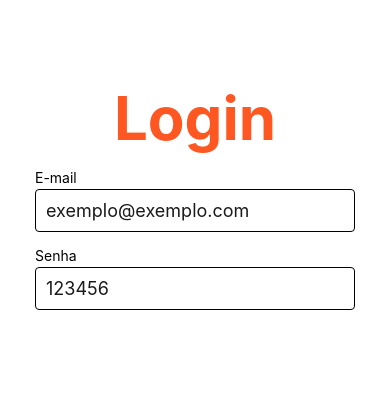
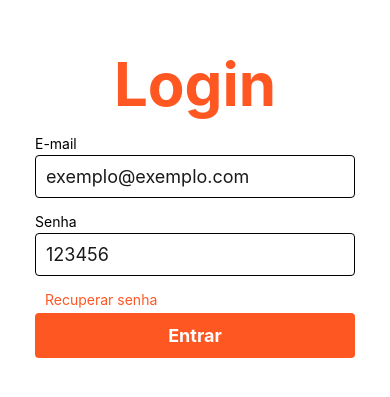
Before and after one commit to WebersonRodrigues/react-native-exemplo, a React Native app: screen / in a window 390 px wide. Shown: the part 219-616 px from the top of the page. Built offline with nearby package versions, Linux system fonts and the light colour scheme.

Commit message:
:sparkles: Criando componentes de exemplo com os alunos.

```diff
--- a/package.json
+++ b/package.json
@@ -9,10 +9,14 @@
     "web": "expo start --web"
   },
   "dependencies": {
+    "@expo/webpack-config": "^18.0.1",
     "expo": "~48.0.15",
     "expo-status-bar": "~1.4.4",
     "react": "18.2.0",
-    "react-native": "0.71.8"
+    "react-dom": "18.2.0",
+    "react-native": "0.71.8",
+    "react-native-web": "~0.18.10",
+    "styled-components": "^5.3.11"
   },
   "devDependencies": {
     "@babel/core": "^7.20.0"
--- a/src/components/MeuInput/index.js
+++ b/src/components/MeuInput/index.js
@@ -9,6 +9,7 @@ const MeuInput = (props) => {
             <TextInput
             style={style.input}
              placeholder={props.placeHolder}
+             secureTextEntry={props.comMascara}
             ></TextInput>
         </SafeAreaView>
     );
--- /dev/null
+++ b/src/components/SuperButton/index.js
@@ -0,0 +1,33 @@
+import React from "react";
+import {StyleSheet, Text, View, TouchableOpacity} from "react-native";
+
+const SuperButton = (props) => {
+
+    return (
+        <View style={style.container}>
+            <TouchableOpacity style={style.button}
+            onPress={props.acao}>
+                <Text style={style.texto}>{props.value}</Text>
+            </TouchableOpacity>
+        </View>
+    );
+}
+
+const style = StyleSheet.create({
+    button:{
+        alignItems: 'center',
+        backgroundColor: '#FF5722',
+        padding:12,
+        width:320,
+        borderRadius:4,
+        marginTop:5
+    },
+    texto:{
+        fontSize:18,
+        color:"#fff",
+        fontWeight: 700
+    }
+
+})
+
+export default SuperButton;
--- a/src/pages/Login/index.js
+++ b/src/pages/Login/index.js
@@ -1,25 +1,64 @@
 import React from "react";
-import {Text, StyleSheet, View} from "react-native"
+import {Text, StyleSheet, View, Alert} from "react-native"
 import MeuInput from "../../components/MeuInput";
+import SuperButton from "../../components/SuperButton";
+
+import { Container , MeuText } from "../../styles/style-geral";
 
 // Todo componente no react native é um função ou uma classe
 function Login (){
+
+    const logar = () =>{
+        Alert.alert("Aqui vou logar no sistema");
+    }
+
+    // const salvar = () =>{
+    //     Alert.alert("Aqui vou Salvar no sistema");
+    // }
+
+    // const adicionar = () =>{
+    //     Alert.alert("Aqui vou Adicionar no sistema");
+    // }
+
     return (
-        <View style={style.boxLogin}>
-            <Text style={style.titulo}>Login</Text>
+        <Container style={style.boxLogin}>
+            <MeuText fontSize= {60} style={style.titulo}>Login</MeuText>
 
             <MeuInput
                 label="E-mail"
                 placeHolder="exemplo@exemplo.com"
+                comMascara={false}
             ></MeuInput>
 
             <MeuInput
                 label="Senha"
                 placeHolder="123456"
+                comMascara={true}
             ></MeuInput>
 
+            <View style={style.boxRecuperarSenha}>
+                <Text style={style.recuperarSenha}>Recuperar senha</Text>
+            </View>
 
-        </View>
+            <SuperButton
+            value={"Entrar"}
+            acao={logar}
+            ></SuperButton>
+
+           {/* <SuperButton
+            value={"Salvar"}
+            acao={salvar}
+            >
+            </SuperButton>
+
+            <SuperButton
+            value={"Adicionar"}
+            acao={adicionar}
+            >
+            </SuperButton> */}
+
+
+        </Container>
     );
 }
 
@@ -31,11 +70,21 @@ const style = StyleSheet.create({
         backgroundColor: '#fff' // branca em hexadecimal
     },
     titulo: {
-        color: '#FF5722',
-        fontSize:60,
+        // color: '#FF5722',
+        // fontSize:60,
         fontWeight: '700',
         textAlign: "center",
         marginBottom: 15
+    },
+    // Será reponsavel por alinhar o texto.
+    boxRecuperarSenha:{
+        width:300,
+        justifyContent: "flex-end",
+        textAlign: "right",
+    },
+    // Pela estilização da cor e do tamanho
+    recuperarSenha:{
+        color: '#FF5722',
     }
 });
 
--- /dev/null
+++ b/src/styles/style-geral.js
@@ -0,0 +1,18 @@
+import styled from "styled-components/native";
+
+const Container = styled.View`
+    flex:1;
+    background-color: "#fff";
+    align-items: center;
+    justify-content: center;
+`;
+
+const MeuText = styled.Text`
+    font-size: ${props => props.fontSize || 18};
+    color: ${props => props.cor || "#FF5722"}
+`;
+
+export {
+    Container,
+    MeuText
+}
```
Also changed, not shown: 1 other file (tests, documents, lock files or other folders).
